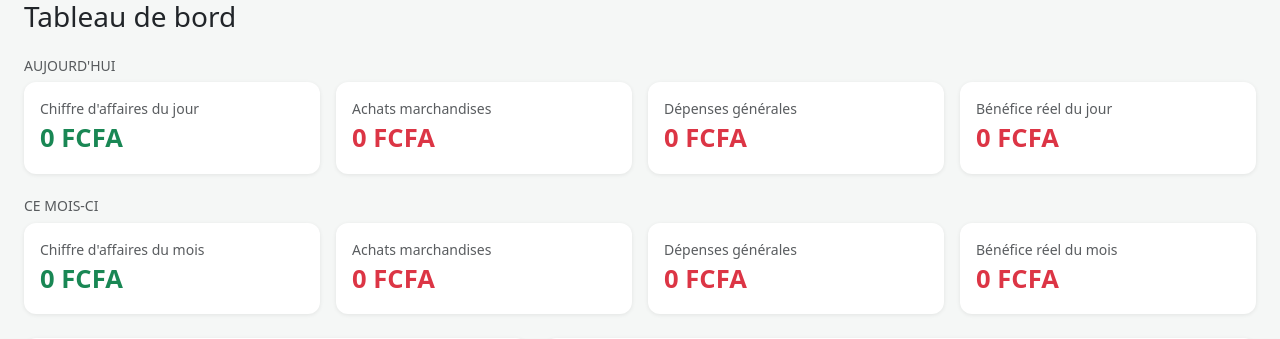
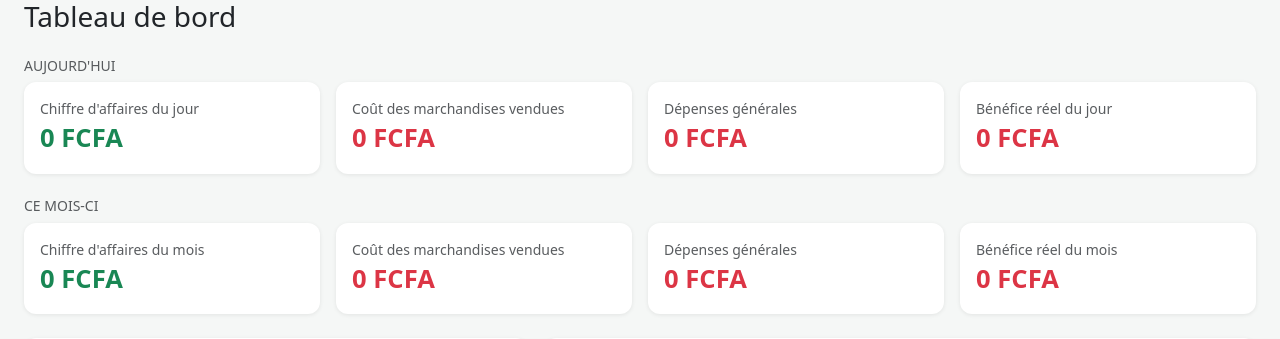
Before and after one commit to Bayegaye/senavipro, a Python web app: template templates/dashboard.html in a window 1280 px wide. Shown: the top 339 px of the page. Run offline with Jinja, Linux system fonts and the light colour scheme; the template is opened without the code that fills it, so the values that code supplies are empty.

Commit message:
Update dashboard.html

```diff
--- a/templates/dashboard.html
+++ b/templates/dashboard.html
@@ -20,8 +20,8 @@
   </div>
   <div class="col-md-3">
     <div class="card card-stat p-3">
-      <div class="text-muted small">Achats marchandises</div>
-      <div class="stat-value text-danger">{{ '%.0f'|format(achats_jour) }} FCFA</div>
+      <div class="text-muted small">Coût des marchandises vendues</div>
+      <div class="stat-value text-danger">{{ '%.0f'|format(cout_vendu_jour) }} FCFA</div>
     </div>
   </div>
   <div class="col-md-3">
@@ -48,8 +48,8 @@
   </div>
   <div class="col-md-3">
     <div class="card card-stat p-3">
-      <div class="text-muted small">Achats marchandises</div>
-      <div class="stat-value text-danger">{{ '%.0f'|format(achats_mois) }} FCFA</div>
+      <div class="text-muted small">Coût des marchandises vendues</div>
+      <div class="stat-value text-danger">{{ '%.0f'|format(cout_vendu_mois) }} FCFA</div>
     </div>
   </div>
   <div class="col-md-3">
```
